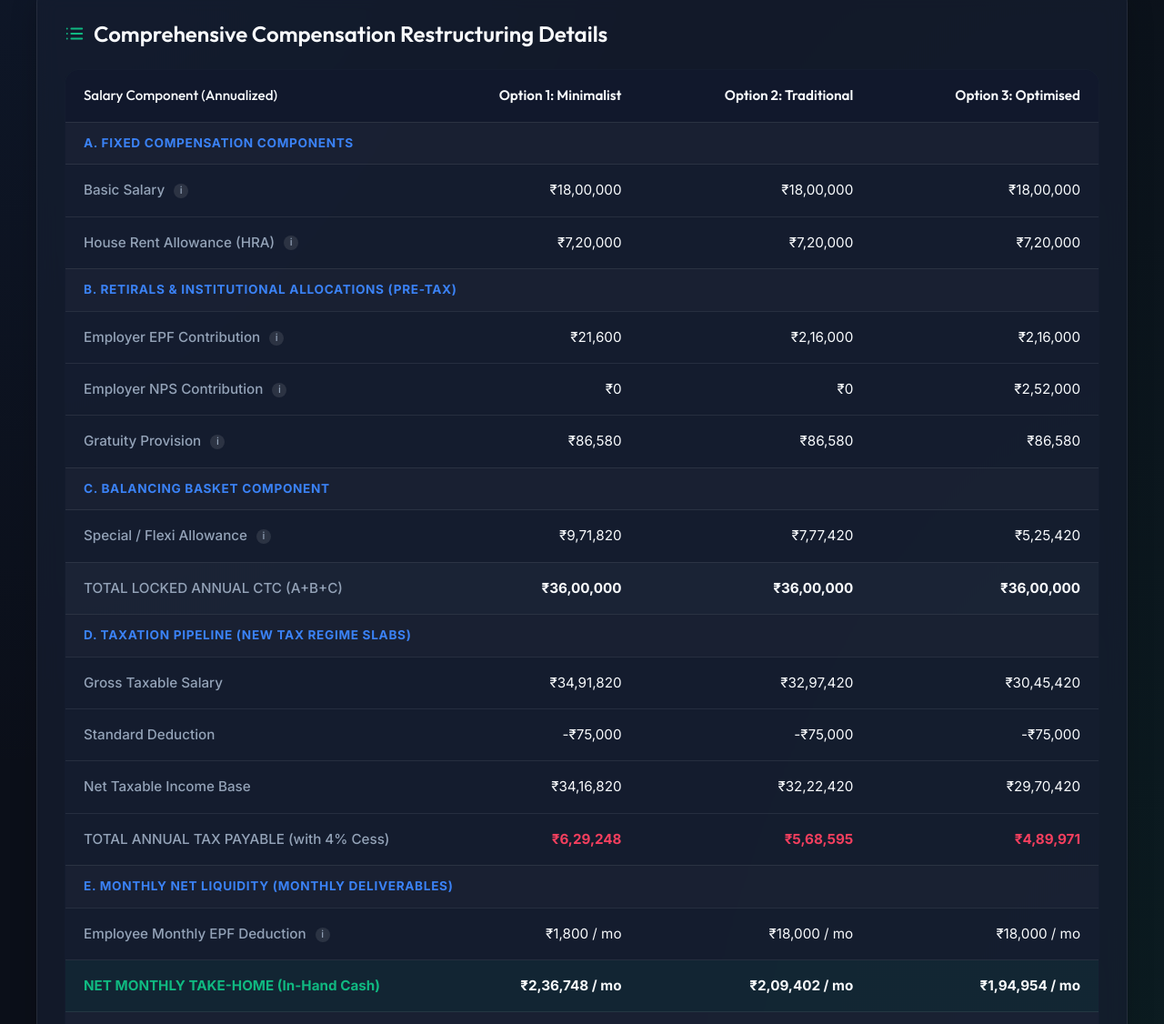
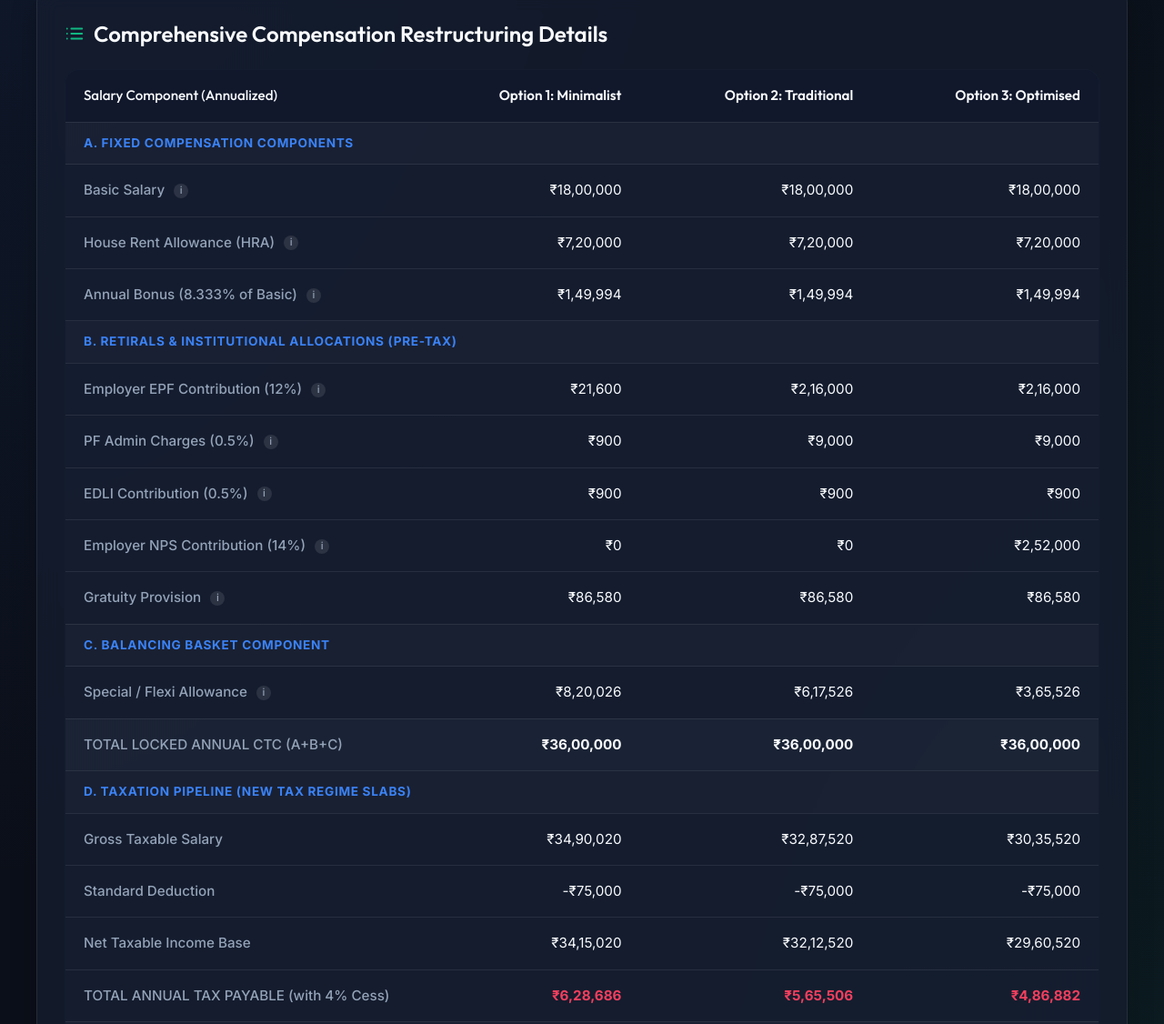
Before and after one commit to Lovlesh9905/epf-nps-calculator, a website built with Vite: page index.html in a window 1280 px wide. Shown: the part 1185-2311 px from the top of the page at 91% size. Built offline with nearby package versions, Linux system fonts and the light colour scheme.

Commit message:
Implement Annual Bonus, PF Admin, and EDLI with neutral outlay calculations

```diff
--- a/index.html
+++ b/index.html
@@ -268,11 +268,21 @@
                     </td>
                     <td id="opt1_hra">₹0</td><td id="opt2_hra">₹0</td><td id="opt3_hra">₹0</td>
                 </tr>
+                <tr>
+                    <td class="row-header">
+                        Annual Bonus (8.333% of Basic)
+                        <div class="tooltip">
+                            <span class="info-icon">i</span>
+                            <span class="tooltiptext">Statutory / contract bonus calculated at 8.333% of Basic Salary (equivalent to exactly 1 month of Basic Salary). Deducted from Special Allowance to keep CTC neutral.</span>
+                        </div>
+                    </td>
+                    <td id="opt1_bonus">₹0</td><td id="opt2_bonus">₹0</td><td id="opt3_bonus">₹0</td>
+                </tr>
 
                 <tr class="section-title"><td colspan="4">B. Retirals & Institutional Allocations (Pre-Tax)</td></tr>
                 <tr>
                     <td class="row-header">
-                        Employer EPF Contribution
+                        Employer EPF Contribution (12%)
                         <div class="tooltip">
                             <span class="info-icon">i</span>
                             <span class="tooltiptext">Company share of EPF. Option 1 caps the calculation at ₹15,000 monthly basic (₹21,600/yr). Option 2 and 3 calculate 12% on full basic.</span>
@@ -282,7 +292,27 @@
                 </tr>
                 <tr>
                     <td class="row-header">
-                        Employer NPS Contribution
+                        PF Admin Charges (0.5%)
+                        <div class="tooltip">
+                            <span class="info-icon">i</span>
+                            <span class="tooltiptext">EPFO administrative charge of 0.5% paid by the employer (capped or uncapped based on option EPF rules). Deducted from Special Allowance to keep CTC neutral.</span>
+                        </div>
+                    </td>
+                    <td id="opt1_pf_admin">₹0</td><td id="opt2_pf_admin">₹0</td><td id="opt3_pf_admin">₹0</td>
+                </tr>
+                <tr>
+                    <td class="row-header">
+                        EDLI Contribution (0.5%)
+                        <div class="tooltip">
+                            <span class="info-icon">i</span>
+                            <span class="tooltiptext">Employees' Deposit Linked Insurance scheme contribution of 0.5% paid by the employer, capped at a ₹15,000 monthly basic wage ceiling (max ₹900/year). Deducted from Special Allowance to keep CTC neutral.</span>
+                        </div>
+                    </td>
+                    <td id="opt1_edli">₹0</td><td id="opt2_edli">₹0</td><td id="opt3_edli">₹0</td>
+                </tr>
+                <tr>
+                    <td class="row-header">
+                        Employer NPS Contribution (14%)
                         <div class="tooltip">
                             <span class="info-icon">i</span>
                             <span class="tooltiptext">Exempt under Section 80CCD(2) up to 14% of Basic under the New Tax Regime. Maximized in Option 3.</span>
@@ -292,7 +322,7 @@
                 </tr>
                 <tr>
                     <td class="row-header">
-                        <span id="lbl_gratuity_header">Gratuity Provision</span>
+                        <span id="lbl_gratuity_header">Gratuity Provision (4.81%)</span>
                         <div class="tooltip">
                             <span class="info-icon">i</span>
                             <span class="tooltiptext">Calculated at 4.81% of Basic as a statutory accrual representing retirement benefits. Shows as ₹0 here if excluded from CTC.</span>
--- a/src/taxEngine.ts
+++ b/src/taxEngine.ts
@@ -29,6 +29,9 @@ export interface PayrollResult {
     totalSavings: number;
     taxResult: TaxResult;
     gratuityInCTC: boolean;
+    pfAdmin: number;
+    edli: number;
+    bonus: number;
 }
 
 // Tax Engine: FY 2026-27 (New Tax Regime) Slabs, Rebates, & Marginal Relief
@@ -125,38 +128,45 @@ export function calculateNewRegimeTax(taxableIncome: number): TaxResult {
 export function payrollEngine(ctc: number, optionType: number, gratuityInCTC: boolean): PayrollResult {
     const basic = ctc * 0.50; // New Wage Code standard 50%
     const hra = basic * 0.40;
-    const gratuity = basic * 0.0481;
+    const gratuity = gratuityInCTC ? (basic * 0.0481) : 0;
+    const bonus = basic * 0.08333; // 8.333% of Basic
 
     let er_pf = 0;
     let er_nps = 0;
     let ee_pf = 0;
+    let pf_basis = 0;
 
     if (optionType === 1) {
         // Minimalist: Capped EPF basic of ₹15,000 monthly (₹1,80,000 annualized)
-        const epf_basis = Math.min(basic, 15000 * 12);
-        er_pf = epf_basis * 0.12;
+        pf_basis = Math.min(basic, 15000 * 12);
+        er_pf = pf_basis * 0.12;
         er_nps = 0;
-        ee_pf = epf_basis * 0.12;
+        ee_pf = pf_basis * 0.12;
     } else if (optionType === 2) {
         // Traditional: Full EPF
-        er_pf = basic * 0.12;
+        pf_basis = basic;
+        er_pf = pf_basis * 0.12;
         er_nps = 0;
-        ee_pf = basic * 0.12;
+        ee_pf = pf_basis * 0.12;
     } else if (optionType === 3) {
         // Optimised: Full EPF + 14% NPS
-        er_pf = basic * 0.12;
+        pf_basis = basic;
+        er_pf = pf_basis * 0.12;
         er_nps = basic * 0.14;
-        ee_pf = basic * 0.12;
+        ee_pf = pf_basis * 0.12;
     }
 
-    // Balancing Special Allowance: Gratuity deduction depends on gratuityInCTC flag
-    const deductionBase = basic + hra + er_pf + er_nps + (gratuityInCTC ? gratuity : 0);
+    const pfAdmin = pf_basis * 0.005; // 0.5% PF Admin Charges
+    const edli = Math.min(basic, 15000 * 12) * 0.005; // 0.5% EDLI Contribution (capped at 15k monthly basic)
+
+    // Balancing Special Allowance: Deducted from Special Allowance so that total CTC remains neutral
+    const deductionBase = basic + hra + er_pf + pfAdmin + edli + er_nps + gratuity + bonus;
     let specialAllowance = ctc - deductionBase;
     if (specialAllowance < 0) {
         specialAllowance = 0; // Avoid negative bounds for low CTC
     }
 
-    const grossSalary = basic + hra + specialAllowance;
+    const grossSalary = basic + hra + specialAllowance + bonus;
     let taxableBase = grossSalary - 75000; // Deduct Standard Deduction
     if (taxableBase < 0) taxableBase = 0;
 
@@ -169,8 +179,8 @@ export function payrollEngine(ctc: number, optionType: number, gratuityInCTC: bo
     // Takehome: gross - tax - employee contribution
     const monthlyTakehome = monthlyGross - monthlyTax - monthlyEePf;
 
-    // Savings = Employer EPF + Employer NPS + Employee EPF + Gratuity
-    const totalSavings = er_pf + er_nps + ee_pf + gratuity;
+    // Savings = Employer EPF + Employer NPS + Employee EPF + Gratuity + EDLI
+    const totalSavings = er_pf + er_nps + ee_pf + gratuity + edli;
 
     return {
         basic,
@@ -186,6 +196,9 @@ export function payrollEngine(ctc: number, optionType: number, gratuityInCTC: bo
         monthlyTakehome,
         totalSavings,
         taxResult,
-        gratuityInCTC
+        gratuityInCTC,
+        pfAdmin,
+        edli,
+        bonus
     };
 }
--- a/src/ui.ts
+++ b/src/ui.ts
@@ -91,7 +91,10 @@ export function updateUIDashboard(ctc: number, currentSelectedOption: number, gr
         const elementsToUpdate = {
             basic: document.getElementById(`opt${opt}_basic`),
             hra: document.getElementById(`opt${opt}_hra`),
+            bonus: document.getElementById(`opt${opt}_bonus`),
             er_pf: document.getElementById(`opt${opt}_er_pf`),
+            pf_admin: document.getElementById(`opt${opt}_pf_admin`),
+            edli: document.getElementById(`opt${opt}_edli`),
             er_nps: document.getElementById(`opt${opt}_er_nps`),
             gratuity: document.getElementById(`opt${opt}_gratuity`),
             special: document.getElementById(`opt${opt}_special`),
@@ -109,7 +112,10 @@ export function updateUIDashboard(ctc: number, currentSelectedOption: number, gr
 
         if (elementsToUpdate.basic) elementsToUpdate.basic.innerText = formatINR(res.basic);
         if (elementsToUpdate.hra) elementsToUpdate.hra.innerText = formatINR(res.hra);
+        if (elementsToUpdate.bonus) elementsToUpdate.bonus.innerText = formatINR(res.bonus);
         if (elementsToUpdate.er_pf) elementsToUpdate.er_pf.innerText = formatINR(res.er_pf);
+        if (elementsToUpdate.pf_admin) elementsToUpdate.pf_admin.innerText = formatINR(res.pfAdmin);
+        if (elementsToUpdate.edli) elementsToUpdate.edli.innerText = formatINR(res.edli);
         if (elementsToUpdate.er_nps) elementsToUpdate.er_nps.innerText = formatINR(res.er_nps);
         if (elementsToUpdate.gratuity) elementsToUpdate.gratuity.innerText = gratuityInCTC ? formatINR(res.gratuity) : "₹0";
         if (elementsToUpdate.special) elementsToUpdate.special.innerText = formatINR(res.allowance);
@@ -121,7 +127,7 @@ export function updateUIDashboard(ctc: number, currentSelectedOption: number, gr
         if (elementsToUpdate.takehome) elementsToUpdate.takehome.innerText = formatINR(res.monthlyTakehome) + " / mo";
 
         const annualTakehome = res.monthlyTakehome * 12;
-        const totalOutlay = annualTakehome + res.annualTax + res.totalSavings;
+        const totalOutlay = annualTakehome + res.annualTax + res.totalSavings + res.pfAdmin;
 
         if (elementsToUpdate.sum_takehome) elementsToUpdate.sum_takehome.innerText = formatINR(annualTakehome);
         if (elementsToUpdate.sum_tax) elementsToUpdate.sum_tax.innerText = formatINR(res.annualTax);
```
